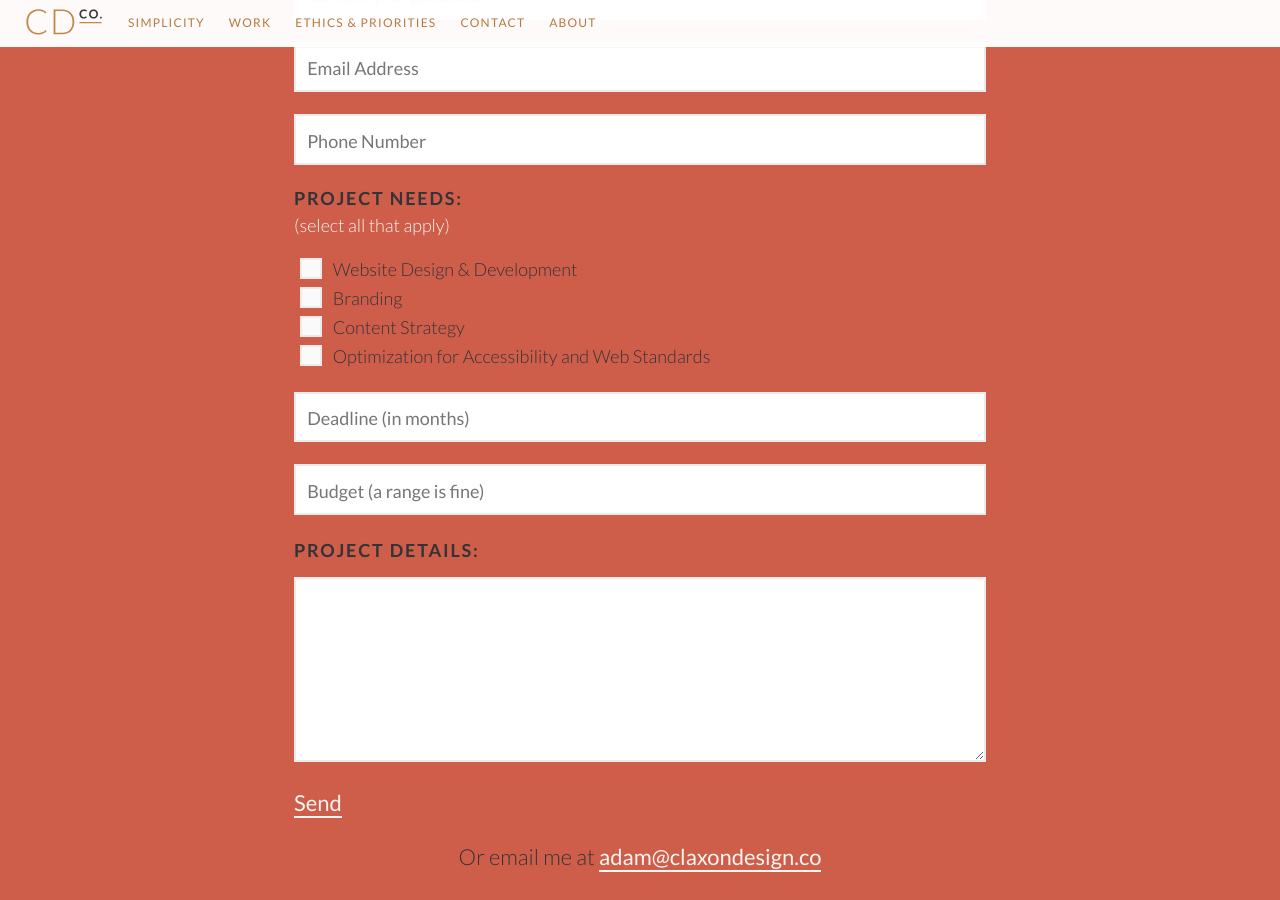
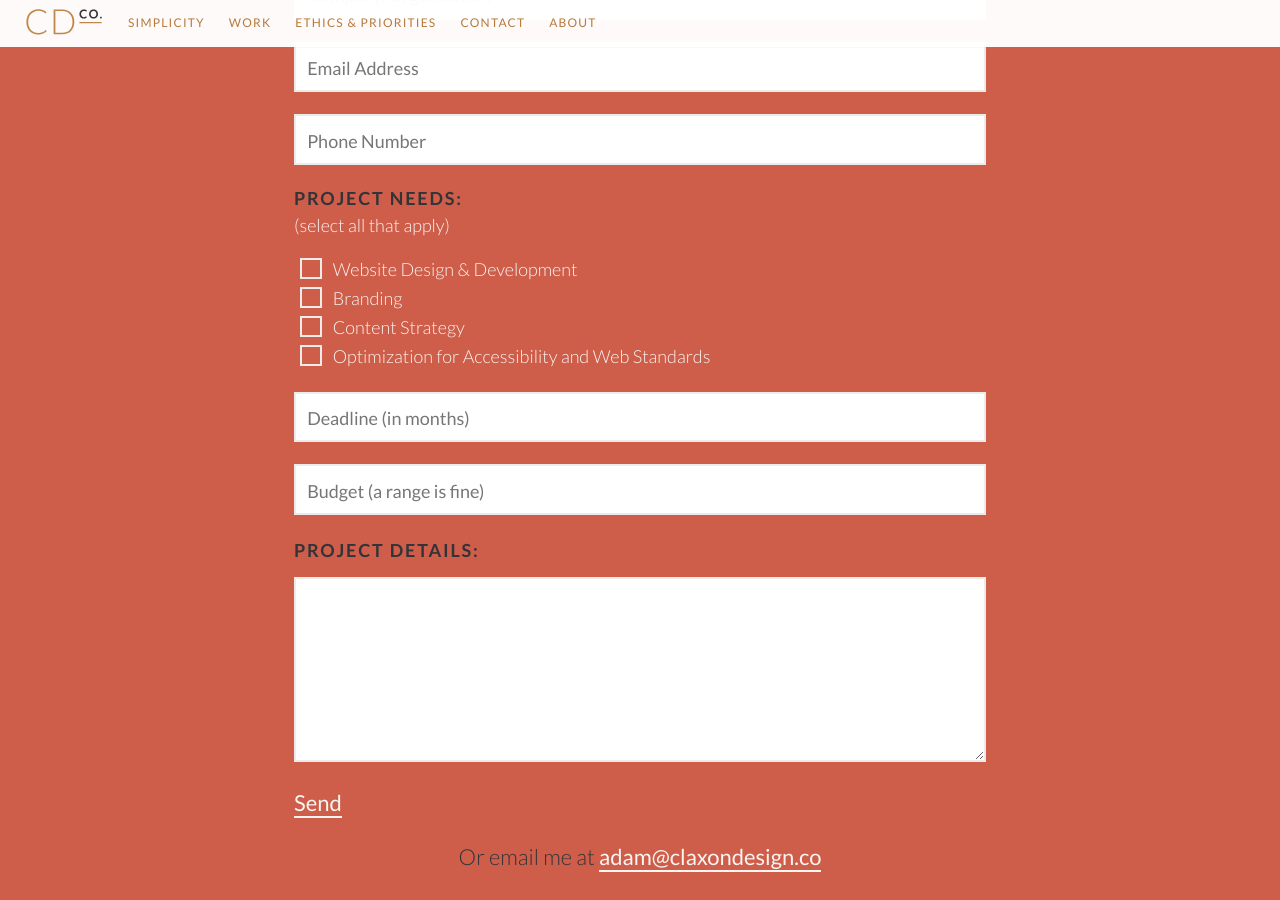
Before and after one commit to claxondesignco/claxondesignco.github.io, a Jekyll site: the page built from index.html, in a window 1280 px wide and 900 px high, scrolled down 3067 px. Built offline with Jekyll 4.4.1, drawn with Linux system fonts in a browser that asks for light colours.

Commit message:
Fixed menu toggle position; Fixed form typography

```diff
--- a/_sass/_forms.sass
+++ b/_sass/_forms.sass
@@ -97,6 +97,7 @@
 button
   background: none
   border: 0
+  border-radius: 0
   color: $background
   font: inherit
   font-weight: 400
@@ -138,6 +139,7 @@
     position: relative
     -webkit-transform: translate3d(0, 0, 0)
     transform: translateZ(0)
+    color: $background
 
     &::before
       content: ""
@@ -149,7 +151,7 @@
       left: -1.8em
       border: $form-border
       border-radius: $border-radius
-      background: $light-background
+      background: transparent
       vertical-align: top
       box-sizing: border-box
       -webkit-transform: translate3d(0, 0, 0)
--- a/_sass/_navigation.sass
+++ b/_sass/_navigation.sass
@@ -9,7 +9,7 @@
   height: 1.375rem
   position: fixed
   top: 3rem
-  left: 5%
+  left: 2.5%
   z-index: 110
   text-align: center
   padding: 0
@@ -18,7 +18,7 @@
   transition: transform 300ms ease-in
 
   @include extra-small
-    top: 2.3rem
+    top: 0
 
   @include small
     left: 2.0625rem
```
